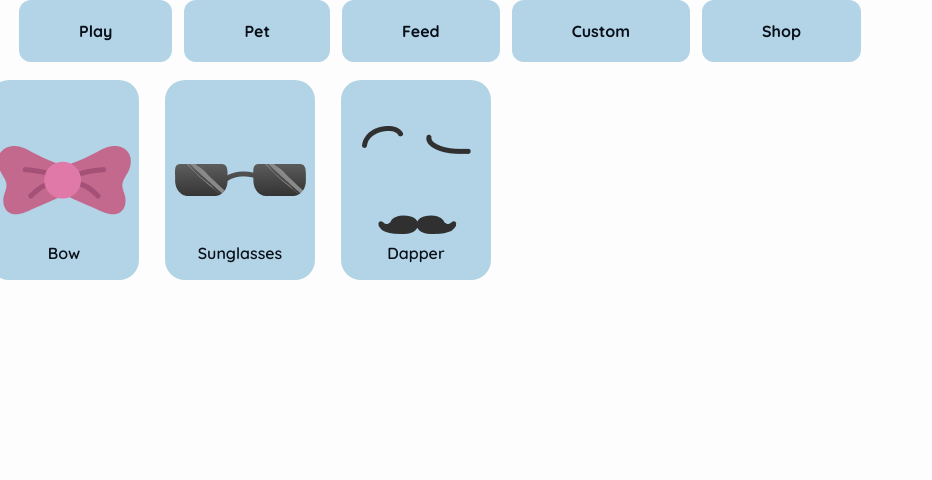
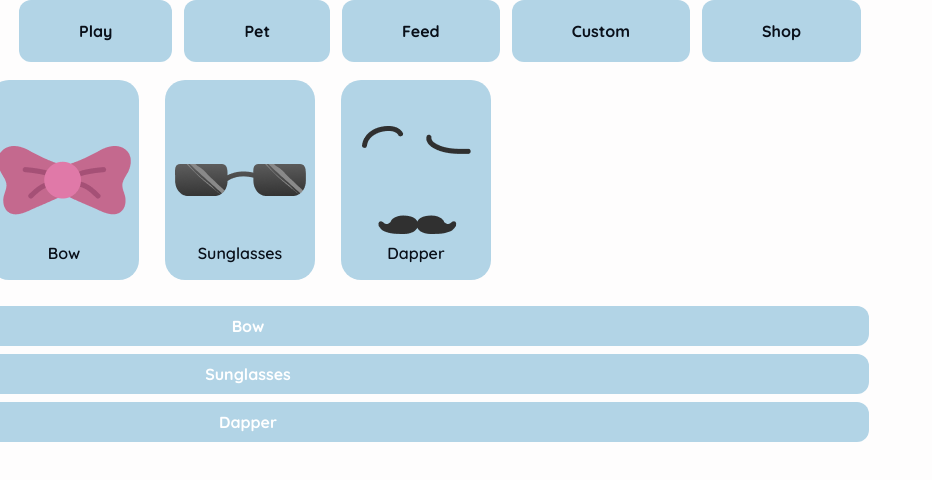
Before and after one commit to AlyssaHug/Design02_App, a Next.js app: page / in a window 1280 px wide. Shown: the top 480 px of the page, without its empty margins (0-932 px from the left). Built offline with nearby package versions, Linux system fonts and the light colour scheme.

Commit message:
first commit

```diff
--- a/app/page.js
+++ b/app/page.js
@@ -3,13 +3,14 @@
 import Nav from "@/app/ui/navbar/navbar";
 import Slider from "@/app/ui/slider/slider";
 import Dressup from "./ui/dressup/dressup";
+import Goalscarousel from "@/app/ui/goalscarousel/goalscarousel";
 
 function Page() {
     return (
         <>
-
             <Slider />
             <Dressup/>
+            <Goalscarousel/>
         </>
     );
 }
--- /dev/null
+++ b/app/ui/goalscarousel/goalscarousel.js
@@ -0,0 +1,36 @@
+import classNames from "classnames";
+import { Quicksand, Libre_Franklin } from "next/font/google";
+import Button from "@/app/ui/Buttons/Buttons";
+import styles from "@/app/ui/goalscarousel/goalscarousel.module.css";
+
+const libreFranklin = Libre_Franklin({
+    variable: "--font-libre-franklin",
+});
+const quicksand = Quicksand({
+    variable: "--font-quicksand",
+});
+
+export default function Goalscarousel({ style, onClick }) {
+    return (
+        <div className={styles.goalscarousel}>
+            <Button
+                value="Bow"
+                color="light-blue"
+                onClick={onClick}
+                customClass={styles.carourselgoals}
+            />
+             <Button
+                value="Sunglasses"
+                color="light-blue"
+                onClick={onClick}
+                customClass={styles.carourselgoals}
+            />
+             <Button
+                value="Dapper"
+                color="light-blue"
+                onClick={onClick}
+                customClass={styles.carourselgoals}
+            />
+        </div>
+    );
+}
--- /dev/null
+++ b/app/ui/goalscarousel/goalscarousel.module.css
@@ -0,0 +1,3 @@
+.carourselgoals {
+    color: white;
+}
```
